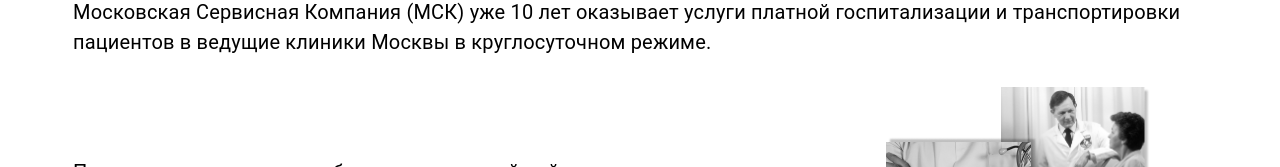
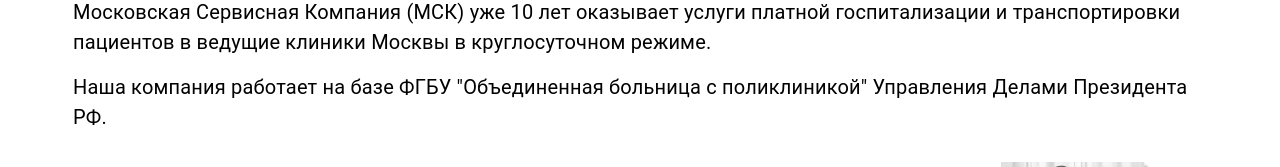
Before and after one commit to vladimirmuratov/msk-v1, a Next.js app: page / in a window 1280 px wide. Shown: the part 785-952 px from the top of the page. Built offline with nearby package versions, Linux system fonts and the light colour scheme.

Commit message:
add text

```diff
--- a/src/content/main-page/blocks/AboutBlock.jsx
+++ b/src/content/main-page/blocks/AboutBlock.jsx
@@ -19,6 +19,9 @@
                     Московская Сервисная Компания (МСК) уже 10 лет оказывает услуги платной госпитализации и
                     транспортировки
                     пациентов в ведущие клиники Москвы в круглосуточном режиме.
+                </Typography>
+                <Typography sx={{fontSize: '20px', color: 'var(--green)', marginTop: '15px'}}>
+                    Наша компания работает на базе ФГБУ "Объединенная больница с поликлиникой" Управления Делами Президента РФ.
                 </Typography>
             </Box>
             <Box sx={{
```
